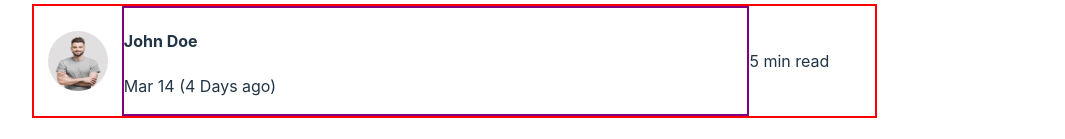
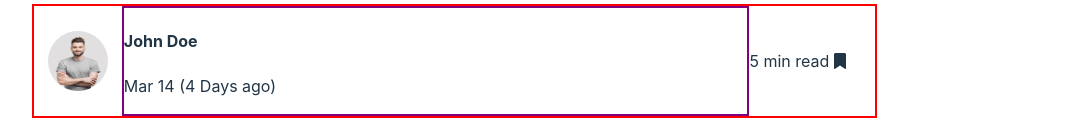
Before and after one commit to adittacse/knowledge-cafe, a React (Vite) app: page / in a window 1280 px wide. Shown: the part 546-685 px from the top of the page, without its empty margins (188-1253 px from the left). Built offline with nearby package versions, Linux system fonts and the light colour scheme.

Commit message:
fontawesome icon added

```diff
--- a/package.json
+++ b/package.json
@@ -9,6 +9,9 @@
     "preview": "vite preview"
   },
   "dependencies": {
+    "@fortawesome/fontawesome-svg-core": "^6.4.0",
+    "@fortawesome/free-solid-svg-icons": "^6.4.0",
+    "@fortawesome/react-fontawesome": "^0.2.0",
     "react": "^18.2.0",
     "react-dom": "^18.2.0"
   },
--- a/src/components/Post/Post.jsx
+++ b/src/components/Post/Post.jsx
@@ -1,5 +1,8 @@
 import React from 'react';
 import "./Post.css";
+import { FontAwesomeIcon } from '@fortawesome/react-fontawesome'
+import { faBookmark } from '@fortawesome/free-solid-svg-icons'
+
 const Post = (props) => {
     const {id, coverImage, authorImage, authorName, blogDate, blogReadTime, blogTitle, tags} = props.posts;
     return (
@@ -11,7 +14,7 @@
                     <h4>{authorName}</h4>
                     <p>{blogDate}</p>
                 </div>
-                <p className="blog-read-time">{blogReadTime}</p>
+                <p className="blog-read-time">{blogReadTime} <FontAwesomeIcon icon={faBookmark} /></p>
             </div>
             <h2>{blogTitle}</h2>
             <p>#{tags[0]} #{tags[1]}</p>
```
Also changed, not shown: 1 other file (tests, documents, lock files or other folders).
